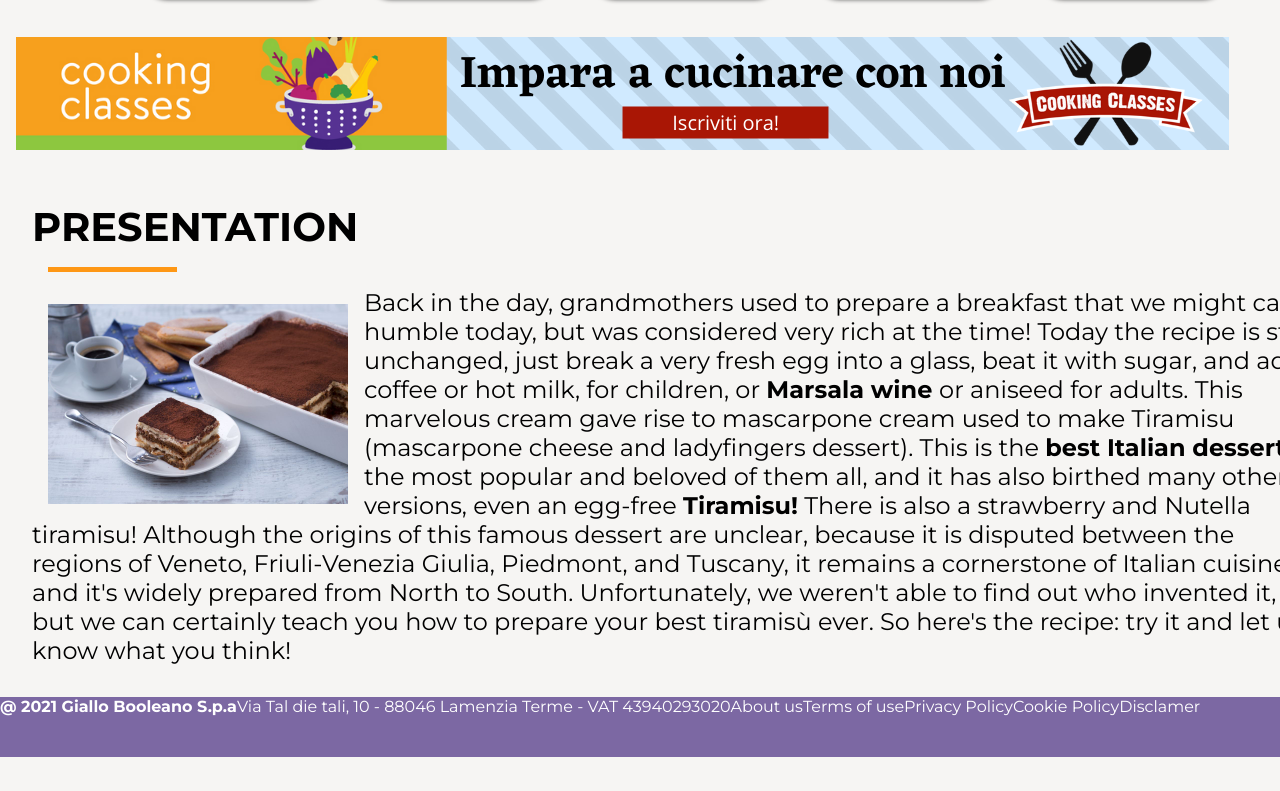
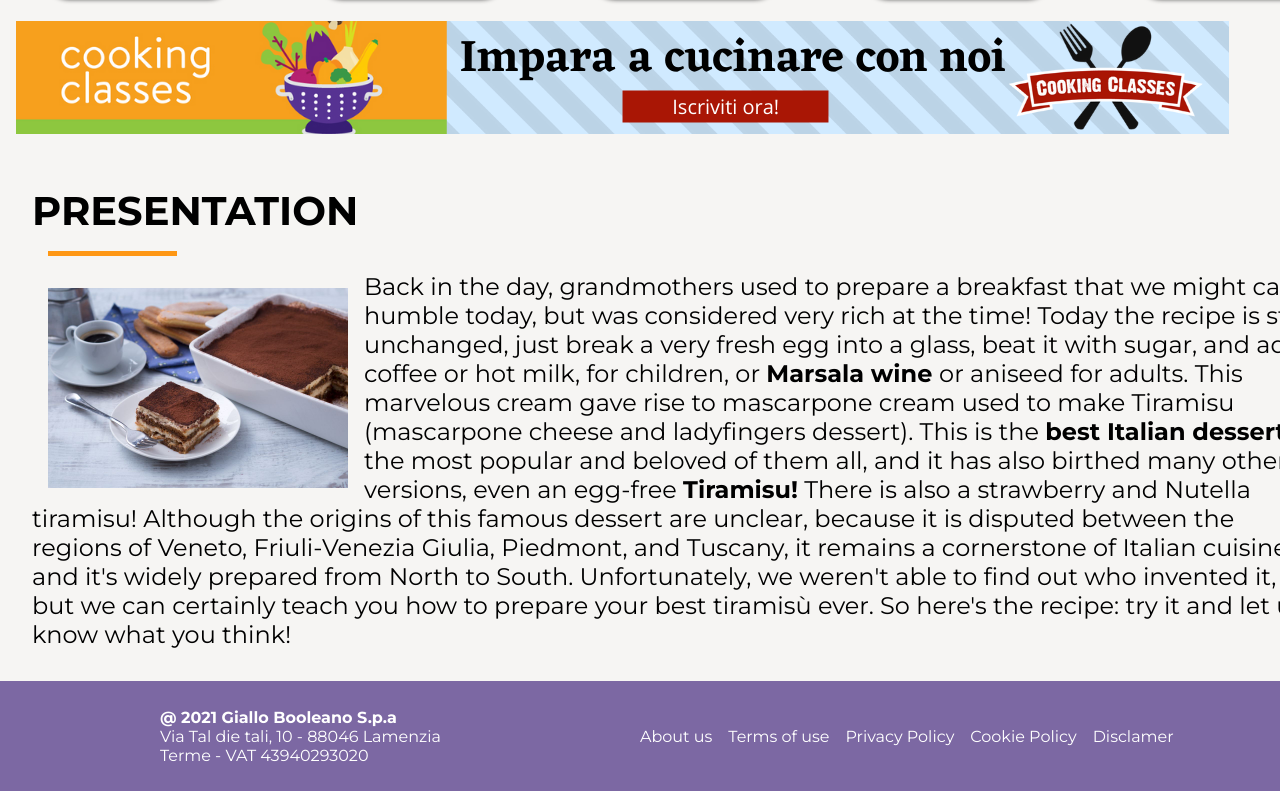
Before and after one commit to LorenzoScalvini/htmlcss-responsive-layout, a plain HTML site: page index.html in a window 1280 px wide. Shown: the part 723-1514 px from the top of the page. Before the commit the page ends 1480 px from the top, so only its background shows below. Drawn offline with Linux system fonts and the light colour scheme.

Commit message:
ADD: Sito desktop completo

```diff
--- a/css/app.css
+++ b/css/app.css
@@ -20,6 +20,7 @@ ul,
 ol {
 	list-style: none;
     display: flex;
+    gap: 1rem;
 }
 
 img {
@@ -59,6 +60,10 @@ img {
 
 .col-20 {
     width: 20%;
+}
+
+.col-50{
+    width: 50%;
 }
 
 .col-60 {
@@ -107,8 +112,8 @@ img {
     padding-top: 1rem;
     display: flex;
     flex-wrap: wrap;
-    justify-content: center;
-    gap: 2rem;
+    justify-content: space-around;
+    gap: 1rem;
 }
 
 .social-icon {
@@ -171,7 +176,7 @@ img {
 .footer {
     background-color: #7c68a3;
     color:#ffffff;
-    height: 60px;
+    height: 110px;
 }
 
 .footer-content {
@@ -179,3 +184,8 @@ img {
     justify-content: space-between;
     align-items: center;
 }
+
+.center {
+    margin: auto;
+    width: 50%;
+  }
--- a/index.html
+++ b/index.html
@@ -80,14 +80,16 @@
             </div>
        </section>
 
-       <footer class="container-full footer">
-            <div class="row">
-
-                    <div class="footer-content">
+       <footer class="container-full">
+            <div class="row footer">
+                        <div class="col-50 center">
+                            <div class="center">
                                 <strong>@ 2021 Giallo Booleano S.p.a</strong>
                                 <p>Via Tal die tali, 10 - 88046 Lamenzia Terme - VAT 43940293020</p>
                             </div>
-                    <div class="footer-content">
+                        </div>
+                        <div class="col-50 links center">
+                            <div>
                                 <ul>
                                     <li>
                                         <a href="">About us</a>
@@ -108,6 +110,7 @@
                             </div>
                         </div>
                 </div>
+            </div>
        </footer>
     </main>
 </body>
```
Lines whose indentation alone changed are shown as unchanged.
